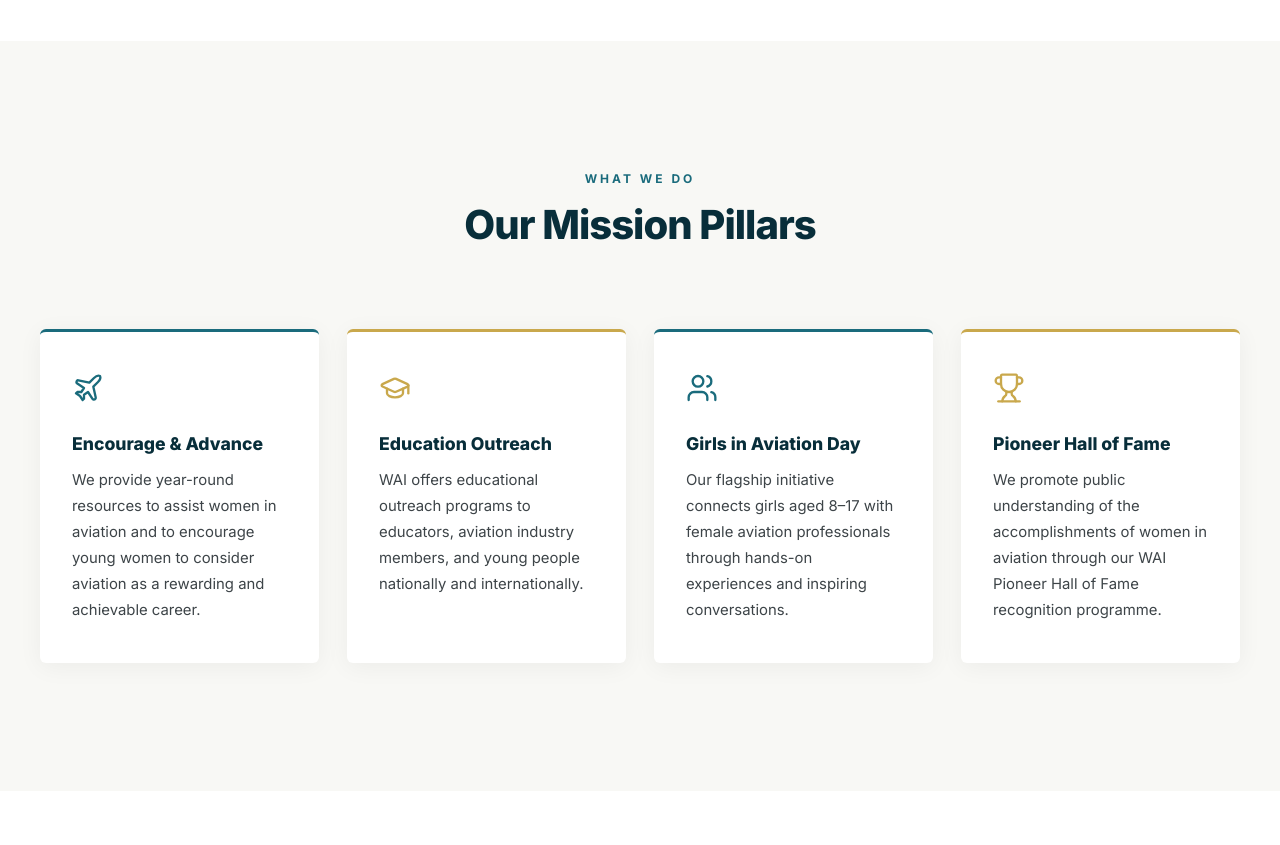
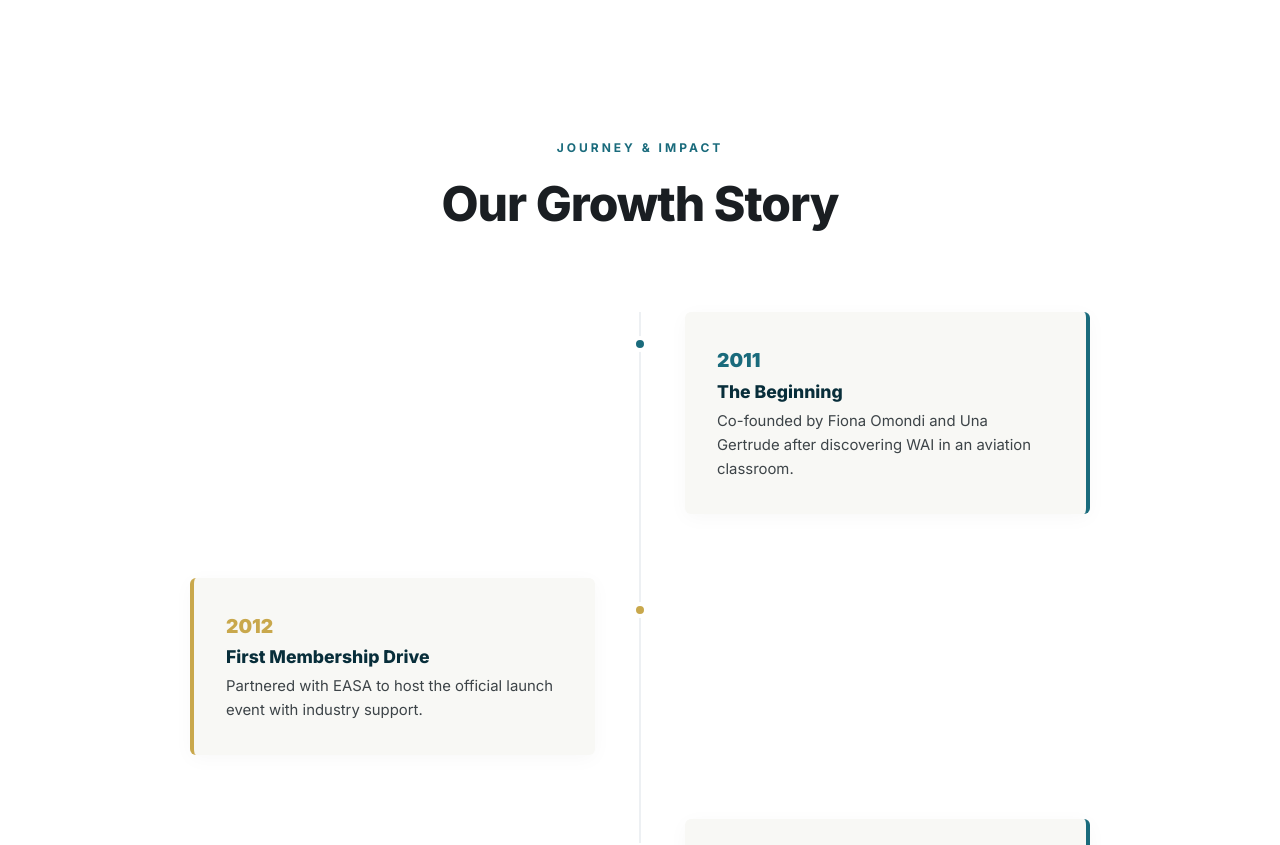
Before and after one commit to kiggs254/waikenya, a Next.js app: page /about in a window 1280 px wide. Shown: the part 1520-2365 px from the top of the page. Built offline with nearby package versions, Linux system fonts and the light colour scheme; no server answers.

Commit message:
feat: update about us page with rich history and scholarship data

```diff
--- a/src/app/about/page.tsx
+++ b/src/app/about/page.tsx
@@ -10,6 +10,23 @@ export const metadata: Metadata = {
     description:
         "Women in Aviation International is a nonprofit organization dedicated to the encouragement and advancement of women in all aviation career fields and interests.",
 };
+
+const Label = ({ text }: { text: string }) => (
+    <p
+        style={{
+            fontSize: "0.75rem",
+            fontWeight: 700,
+            textTransform: "uppercase",
+            letterSpacing: "3px",
+            color: "var(--teal)",
+            marginBottom: "1rem",
+        }}
+    >
+        {text}
+    </p>
+);
+
+const Bar = () => <div style={{ width: 40, height: 4, background: "var(--gold)", marginBottom: "2rem", borderRadius: 2 }} />;
 
 const pillars = [
     {
@@ -45,6 +62,39 @@ const membership = [
     "University & High School Students",
     "Air Show Performers",
     "Airport Managers",
+];
+
+const scholarshipRecipients = [
+    { year: "2014", name: "Loise Mwangi", award: "Airbus Leadership & Boeing Grants" },
+    { year: "2018", name: "Maureen Okoth", award: "Bonita Jean Olson Memorial" },
+    { year: "2018", name: "Primerose Gitau", award: "Pratt & Whitney Training" },
+    { year: "2021", name: "Betty Mbatha", award: "Hilton Commercial Helicopter" },
+    { year: "2021", name: "Ellah A. Wafula", award: "ISA+21 Financial" },
+    { year: "2022", name: "Fiona Omondi", award: "Dorothy Hilbert Chapter Volunteer of the Year" },
+    { year: "2023", name: "Primerose Gitau", award: "Boeing Skills" },
+    { year: "2023", name: "Ellah Wafula", award: "Boeing / Southwest Scholarships" },
+    { year: "2023", name: "Betty Mbatha", award: "CAE Citation Bravo" },
+    { year: "2023", name: "Aretha Kimani", award: "Dare to Dream & ISA+21" },
+    { year: "2023", name: "Tonny Ndilinge", award: "Keep Flying International" },
+    { year: "2023", name: "Emily Manduku", award: "Harvard Women Leadership Program" },
+    { year: "2023", name: "Fiona Omondi", award: "Harvard Women Leadership Program" },
+    { year: "2024", name: "Maseka Kithinji", award: "Hilton Instrument Rating" },
+    { year: "2024", name: "Ernest Mwanzia Mutinda", award: "Keep Flying Extra Lift" },
+    { year: "2024", name: "Loise Mwangi", award: "Harvard Women Leadership Program" },
+    { year: "2025", name: "Winnie Nafula", award: "Harvard Women Leadership Program" },
+    { year: "2025", name: "Unah Odhiambo", award: "Harvard Women Leadership Program" },
+    { year: "2026", name: "Ashley Obondo", award: "Assets Noviams" },
+    { year: "2026", name: "Maseka Kithinji", award: "Boeing Flight Training Scholarship" },
+    { year: "2026", name: "Margert Ngugi", award: "Diane Ballweg Scholarship" },
+];
+
+const milestones = [
+    { year: "2011", title: "The Beginning", desc: "Co-founded by Fiona Omondi and Una Gertrude after discovering WAI in an aviation classroom." },
+    { year: "2012", title: "First Membership Drive", desc: "Partnered with EASA to host the official launch event with industry support." },
+    { year: "2014", title: "Wilson Airport Airshow", desc: "Greatly increased Chapter visibility with a dedicated exhibition booth." },
+    { year: "2015", title: "First GIAD Kenya", desc: "Hosted at Kenya Airways Pride Centre flight simulator, reaching girls across Nairobi." },
+    { year: "2023", title: "Africa Ambassador", desc: "Fiona Omondi appointed WAI International Ambassador for Africa." },
+    { year: "2024", title: "Girls Air Show", desc: "Partnered with GIAA to host the first Girls Air Show in August 2024." },
 ];
 
 type Pioneer = { name: string; note: string; };
@@ -103,6 +153,13 @@ export default async function AboutPage() {
             <main>
 
                 {/* ── HERO ── */}
+                <style dangerouslySetInnerHTML={{
+                    __html: `
+                    @media (max-width: 768px) {
+                        .hide-mb { display: none !important; }
+                        .full-width-mb { width: 100% !important; }
+                    }
+                ` }} />
                 <section
                     style={{
                         background: "linear-gradient(135deg, var(--teal-deep) 0%, var(--teal) 100%)",
@@ -221,25 +278,13 @@ export default async function AboutPage() {
                                     <span style={{ color: "var(--teal)" }}>Rooted in Kenya</span>
                                 </h2>
                                 <p style={{ color: "var(--text-body)", lineHeight: 1.85, marginBottom: "1.4rem", fontSize: "1rem" }}>
-                                    Women in Aviation International is a nonprofit organisation dedicated to
-                                    the encouragement and advancement of women in all aviation career fields
-                                    and interests. Our diverse membership includes astronauts, corporate pilots,
-                                    maintenance technicians, air traffic controllers, business owners, educators,
-                                    journalists, flight attendants, high school and university students, air show
-                                    performers, airport managers and many others.
+                                    Women in Aviation International (WAI) Kenya Chapter is a non-profit organization co-founded in <strong>2011</strong> by <strong>Ms. Fiona Omondi</strong> and <strong>Ms. Una Gertrude</strong>. The idea originated in an aviation classroom at the East Africa School of Aviation (EASA), motivated by the impact of WAI globally and a desire to create a local community that could provide more opportunities for Kenyan women in aerospace.
                                 </p>
                                 <p style={{ color: "var(--text-body)", lineHeight: 1.85, marginBottom: "1.4rem", fontSize: "1rem" }}>
-                                    We provide year-round resources to assist women in aviation and to encourage
-                                    young women to consider aviation as a career. WAI also offers educational
-                                    outreach programmes to educators, aviation industry members, and young people
-                                    nationally and internationally. Our most recent initiative is our <strong>Girls in
-                                        Aviation Day</strong> programme for girls ages 8 to 17.
+                                    Despite limited resources at inception, the Chapter rallied industry support and hosted its first membership drive in <strong>April 2012</strong>. This milestone was followed by <strong>Hon. John Omondi</strong> agreeing to serve as Patron, consistently supporting the career development of young women in aeronautical engineering.
                                 </p>
                                 <p style={{ color: "var(--text-body)", lineHeight: 1.85, fontSize: "1rem" }}>
-                                    In addition, WAI promotes public understanding of the accomplishments and
-                                    contributions of women in aviation — including historic notables such as
-                                    Amelia Earhart, Bessie Coleman, Eileen Collins, Jeana Yeager and Nicole
-                                    Malachowski — through our WAI Pioneer Hall of Fame programme.
+                                    The involvement of <strong>Captain Mary Mukulu Kai</strong> (then a Kenya Airways pilot) as Guest of Honor during the inaugural drive established the groundwork for ongoing mentorship and industry collaboration. Captain Kai now serves as the <strong>President</strong> of the WAI–Kenya Chapter.
                                 </p>
                             </div>
 
@@ -333,68 +378,150 @@ export default async function AboutPage() {
                     </div>
                 </section>
 
-                {/* ── MISSION PILLARS ── */}
+                {/* ── MILESTONES TIMELINE ── */}
+                <section style={{ padding: "8rem 0", background: "white" }}>
+                    <div className="container">
+                        <div style={{ textAlign: "center", marginBottom: "5rem" }}>
+                            <Label text="Journey & Impact" />
+                            <h2 className="section-title">Our Growth Story</h2>
+                        </div>
+
+                        <div style={{ position: "relative", maxWidth: 900, margin: "0 auto" }}>
+                            {/* Vertical line for desktop */}
+                            <div style={{
+                                position: "absolute", left: "50%", top: 0, bottom: 0,
+                                width: 2, background: "#edf0f3", transform: "translateX(-50%)",
+                                display: "block"
+                            }} className="hide-mb" />
+
+                            <div style={{ display: "flex", flexDirection: "column", gap: "4rem" }}>
+                                {milestones.map((m, i) => (
+                                    <div key={m.year} style={{
+                                        display: "flex",
+                                        justifyContent: i % 2 === 0 ? "flex-end" : "flex-start",
+                                        width: "100%",
+                                        position: "relative"
+                                    }}>
+                                        {/* Dot */}
+                                        <div style={{
+                                            position: "absolute", left: "50%", top: "1.5rem",
+                                            width: 16, height: 16, borderRadius: "50%",
+                                            background: i % 2 === 0 ? "var(--teal)" : "var(--gold)",
+                                            border: "4px solid white",
+                                            transform: "translateX(-50%)",
+                                            zIndex: 2
+                                        }} className="hide-mb" />
+
+                                        <div style={{
+                                            width: "45%",
+                                            background: "var(--off-white)",
+                                            padding: "2rem",
+                                            borderRadius: 6,
+                                            boxShadow: "0 4px 20px rgba(0,0,0,0.03)",
+                                            borderLeft: i % 2 === 0 ? "none" : `4px solid var(--gold)`,
+                                            borderRight: i % 2 === 0 ? `4px solid var(--teal)` : "none",
+                                        }} className="full-width-mb">
+                                            <p style={{ fontSize: "1.2rem", fontWeight: 900, color: i % 2 === 0 ? "var(--teal)" : "var(--gold)", marginBottom: "0.25rem" }}>{m.year}</p>
+                                            <h3 style={{ fontSize: "1.1rem", fontWeight: 800, color: "var(--teal-deep)", marginBottom: "0.5rem" }}>{m.title}</h3>
+                                            <p style={{ color: "var(--text-body)", fontSize: "0.93rem", lineHeight: 1.6 }}>{m.desc}</p>
+                                        </div>
+                                    </div>
+                                ))}
+                            </div>
+                        </div>
+                    </div>
+                </section>
+
+                {/* ── SCHOLARSHIP RECIPIENTS ── */}
                 <section style={{ padding: "8rem 0", background: "var(--off-white)" }}>
                     <div className="container">
                         <div style={{ textAlign: "center", marginBottom: "5rem" }}>
-                            <p
-                                style={{
-                                    fontSize: "0.75rem",
-                                    fontWeight: 700,
-                                    textTransform: "uppercase",
-                                    letterSpacing: "3px",
-                                    color: "var(--teal)",
-                                    marginBottom: "0.75rem",
-                                }}
-                            >
-                                What We Do
+                            <Label text="Success Stories" />
+                            <h2 className="section-title">Scholarship & Award Recipients</h2>
+                            <p style={{ color: "var(--text-body)", maxWidth: 640, margin: "1rem auto 0", lineHeight: 1.7 }}>
+                                Our members have successfully competed for numerous WAI global scholarships,
+                                developing technical training, leadership skills, and professional excellence.
                             </p>
-                            <h2
-                                style={{
-                                    fontSize: "2.5rem",
-                                    fontWeight: 800,
-                                    color: "var(--teal-deep)",
-                                    letterSpacing: "-1px",
-                                }}
-                            >
-                                Our Mission Pillars
-                            </h2>
                         </div>
 
-                        <div
-                            style={{
-                                display: "grid",
-                                gridTemplateColumns: "repeat(auto-fit, minmax(240px, 1fr))",
-                                gap: "1.75rem",
-                            }}
-                        >
-                            {pillars.map((p, i) => (
-                                <div
-                                    key={p.title}
-                                    style={{
-                                        background: "white",
-                                        borderRadius: 6,
-                                        padding: "2.5rem 2rem",
-                                        borderTop: `3px solid ${i % 2 === 0 ? "var(--teal)" : "var(--gold)"}`,
-                                        boxShadow: "0 4px 24px rgba(0,0,0,0.05)",
-                                    }}
-                                >
-                                    <div style={{ marginBottom: "1.25rem", color: i % 2 === 0 ? "var(--teal)" : "var(--gold)" }}><p.Icon size={32} strokeWidth={1.75} /></div>
-                                    <h3
-                                        style={{
-                                            fontSize: "1.1rem",
-                                            fontWeight: 800,
-                                            color: "var(--teal-deep)",
-                                            marginBottom: "0.85rem",
-                                        }}
-                                    >
-                                        {p.title}
-                                    </h3>
-                                    <p style={{ color: "var(--text-body)", lineHeight: 1.75, fontSize: "0.93rem" }}>
-                                        {p.body}
-                                    </p>
+                        <div style={{
+                            display: "grid",
+                            gridTemplateColumns: "repeat(auto-fill, minmax(300px, 1fr))",
+                            gap: "1.5rem"
+                        }}>
+                            {scholarshipRecipients.map((s, i) => (
+                                <div key={i} style={{
+                                    background: "white",
+                                    padding: "1.5rem",
+                                    borderRadius: 6,
+                                    boxShadow: "0 2px 10px rgba(0,0,0,0.04)",
+                                    display: "flex",
+                                    gap: "1.25rem",
+                                    alignItems: "center"
+                                }}>
+                                    <div style={{
+                                        width: 44, height: 44, borderRadius: "50%",
+                                        background: "var(--off-white)", color: "var(--gold)",
+                                        display: "flex", alignItems: "center", justifyContent: "center",
+                                        flexShrink: 0, fontWeight: 800, fontSize: "0.75rem"
+                                    }}>
+                                        {s.year}
+                                    </div>
+                                    <div>
+                                        <h4 style={{ fontSize: "0.95rem", fontWeight: 800, color: "var(--teal-deep)" }}>{s.name}</h4>
+                                        <p style={{ fontSize: "0.8rem", color: "var(--text-body)", opacity: 0.8 }}>{s.award}</p>
+                                    </div>
                                 </div>
                             ))}
+                        </div>
+
+                        {/* Recent leadership note */}
+                        <div style={{
+                            marginTop: "4rem",
+                            background: "white",
+                            padding: "3rem",
+                            borderRadius: 6,
+                            textAlign: "center",
+                            border: "1px solid #edf0f3"
+                        }}>
+                            <h3 style={{ fontSize: "1.2rem", fontWeight: 800, color: "var(--teal-deep)", marginBottom: "1rem" }}>Harvard Leadership Program</h3>
+                            <p style={{ color: "var(--text-body)", lineHeight: 1.7, maxWidth: 700, margin: "0 auto" }}>
+                                Recipient list includes <strong>Emily Manduku (2023)</strong>, <strong>Fiona Omondi (2023)</strong>, <strong>Loise Mwangi (2024)</strong>, <strong>Winnie Nafula (2025)</strong>, and <strong>Unah Odhiambo (2025)</strong>. This program tracks selected members worldwide to improve leadership skills and professional influence.
+                            </p>
+                        </div>
+                    </div>
+                </section>
+
+                {/* ── PROFESSIONAL DEVELOPMENT & OUTREACH ── */}
+                <section style={{ padding: "8rem 0", background: "white" }}>
+                    <div className="container">
+                        <div className="grid-2" style={{ gap: "6rem", alignItems: "center" }}>
+                            <div>
+                                <Label text="Advocacy & Outreach" />
+                                <h2 className="section-title">Beyond Scholarships</h2>
+                                <p style={{ color: "var(--text-body)", lineHeight: 1.85, marginBottom: "1.5rem" }}>
+                                    In <strong>2023</strong>, the Chapter hosted a session at the Aero Club focused on emotional intelligence. By <strong>2024</strong>, AirKenya Express Ltd sponsored our International Women&rsquo;s Day event, featuring industry leaders like Eng. Liz Aluvanze, CEO of KAAO.
+                                </p>
+                                <p style={{ color: "var(--text-body)", lineHeight: 1.85, marginBottom: "1.5rem" }}>
+                                    Looking to the future, we plan to expand **Girls in Aviation Day (GIAD)** beyond Nairobi to counties with airport facilities, increasing access and introducing more girls to the full range of aerospace careers.
+                                </p>
+                                <p style={{ color: "var(--text-body)", lineHeight: 1.85 }}>
+                                    We also partner locally and internationally, such as our <strong>2024 Girls Air Show</strong> collaboration with Girls in Aviation Africa (GIAA), led by Ms. Maseka Githinji.
+                                </p>
+                            </div>
+                            <div style={{
+                                position: "relative",
+                                padding: "3rem",
+                                background: "var(--teal-deep)",
+                                borderRadius: 6,
+                                color: "white"
+                            }}>
+                                <Users size={48} style={{ color: "var(--gold)", marginBottom: "1.5rem" }} />
+                                <h3 style={{ fontSize: "1.4rem", fontWeight: 800, marginBottom: "1.25rem" }}>Empowering the Future</h3>
+                                <p style={{ opacity: 0.8, lineHeight: 1.7, fontSize: "0.97rem" }}>
+                                    &ldquo;Through mentorship, partnerships, and skills development, we continue to strengthen our core mission: enhancing the representation and leadership of women in aviation in Kenya.&rdquo;
+                                </p>
+                            </div>
                         </div>
                     </div>
                 </section>
```
